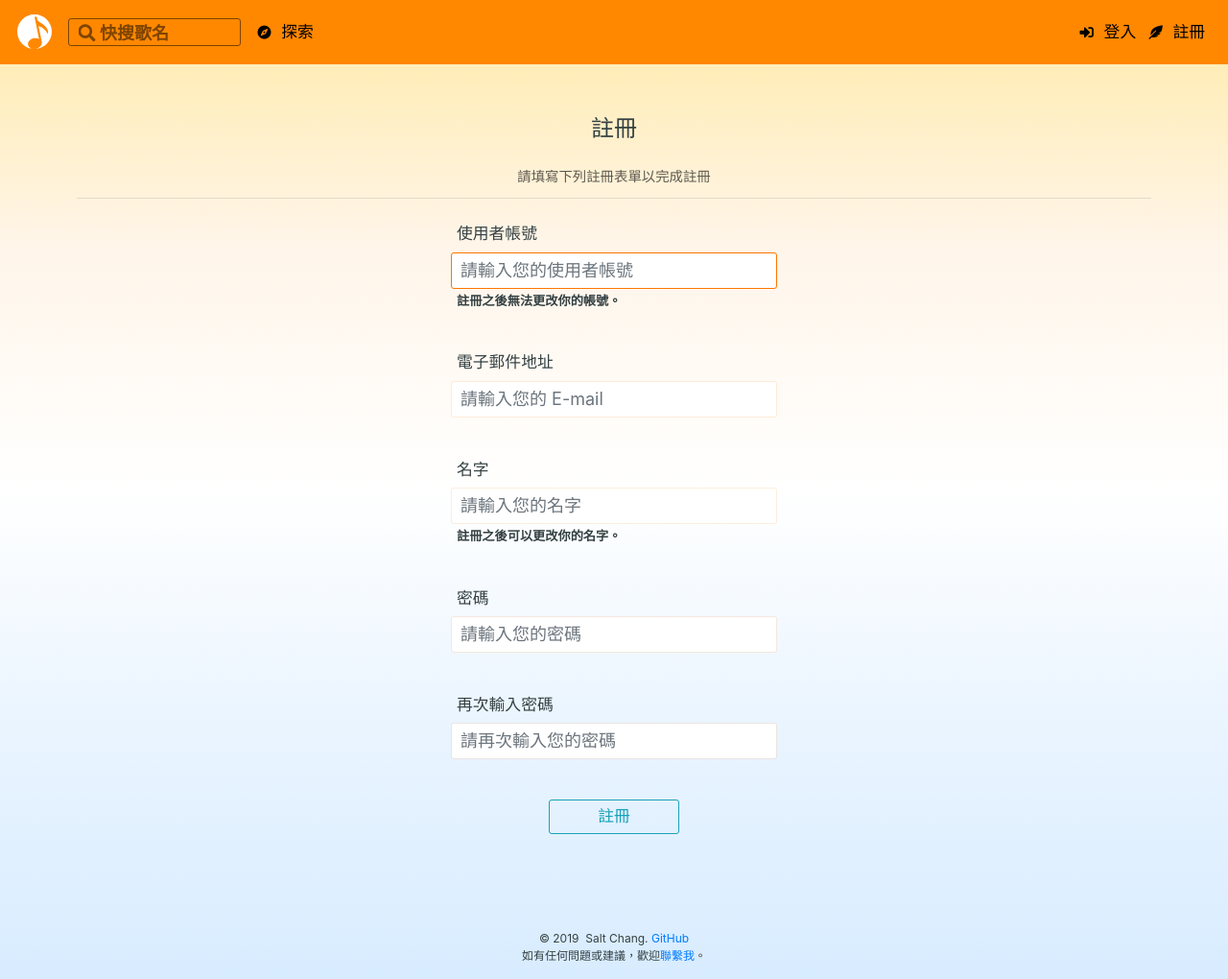
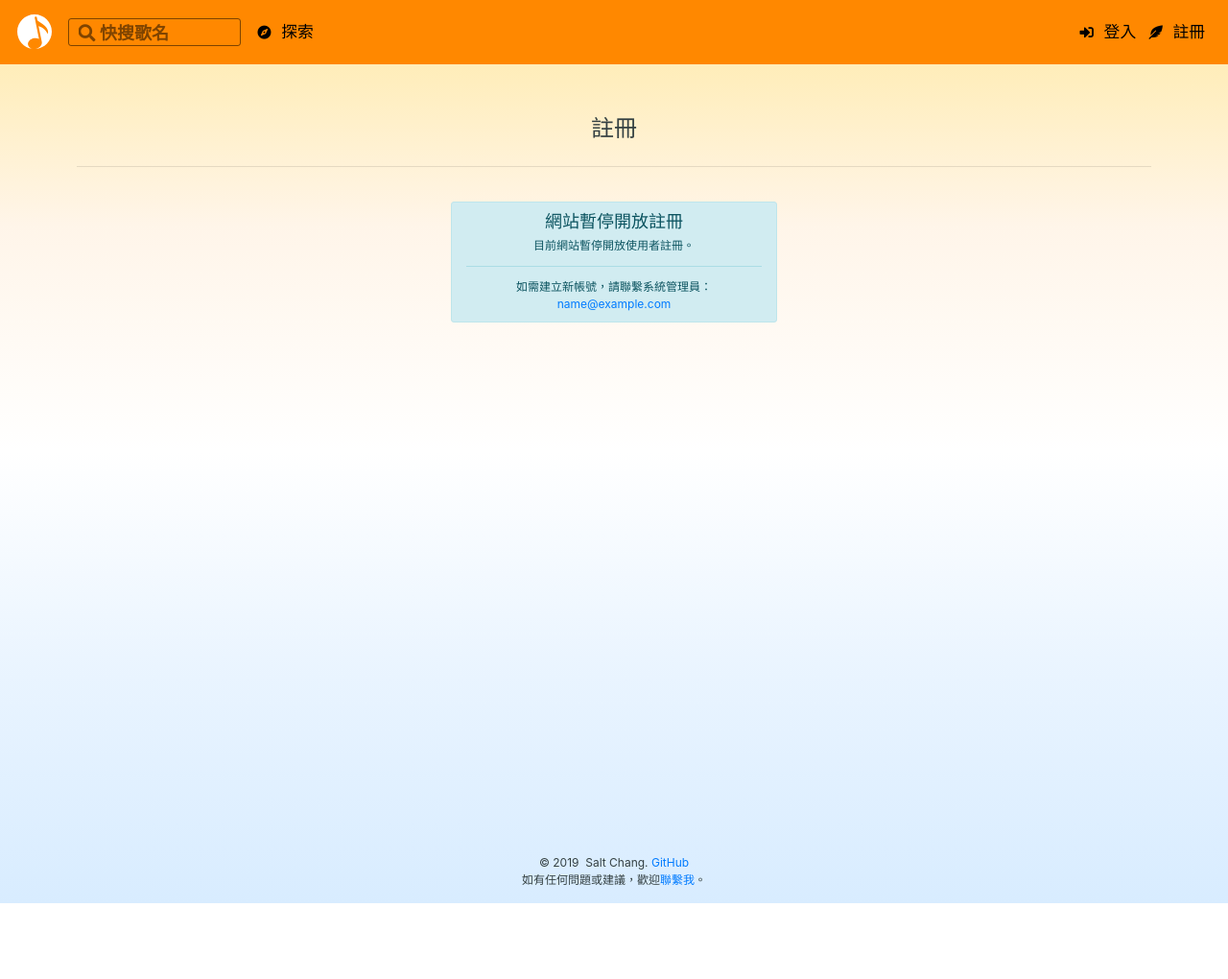
Before and after one commit to saltchang/caten-music, a Python web app: template caten_music/templates/account/register.html in a window 1280 px wide. Shown: the whole page at 96% size. After the commit the page ends 941 px from the top, so only its background shows below. Run offline with Jinja, Linux system fonts and the light colour scheme; the template is opened without the code that fills it: most values are stand-ins (such as "Sample title", 1, 10 or a date in 2020); some libraries are stand-ins or nearby versions.

Commit message:
feat: hide register function

```diff
--- a/caten_music/__init__.py
+++ b/caten_music/__init__.py
@@ -37,6 +37,7 @@ class CreateApp:
             app.config["SQLALCHEMY_DATABASE_URI"] = os.environ.get("DATABASE_URL")
             app.config["MAIL_USERNAME"] = os.environ.get("MAIL_USERNAME")
             app.config["MAIL_PASSWORD"] = os.environ.get("MAIL_PASSWORD")
+            app.config["CONTACT_EMAIL"] = os.environ.get("CONTACT_EMAIL")
 
             if config == "Development":
                 app.config.from_pyfile("./development.py")
@@ -56,6 +57,10 @@ class CreateApp:
             from . import helper
 
             helper.handleAPISchedule()
+
+            @app.context_processor
+            def inject_contact_email():
+                return dict(contact_email=app.config["CONTACT_EMAIL"])
 
             return app
 
--- a/caten_music/templates/account/register.html
+++ b/caten_music/templates/account/register.html
@@ -14,17 +14,25 @@
 {% endblock%}
 
 {% block header_info %}
-<p>請填寫下列註冊表單以完成註冊</p>
+<!-- <p>請填寫下列註冊表單以完成註冊</p> -->
 {% endblock%}
 
 
 {% block content %}
 
     <div class="container container-static">
-        <form id="form-register" class="form-register" action="{{ url_for('register_bp.register') }}" method="POST">
+        <div class="alert alert-info text-center mt-5" role="alert">
+            <h4 class="alert-heading">網站暫停開放註冊</h4>
+            <p>目前網站暫停開放使用者註冊。</p>
+            <hr>
+            <p class="mt-3 mb-0">如需建立新帳號，請聯繫系統管理員：<a href="mailto:{{ contact_email }}">{{ contact_email }}</a>
+            </p>
+        </div>
+
+        <!-- <form id="form-register" class="form-register" action="{{ url_for('register_bp.register') }}" method="POST"> -->
 
             <!-- 使用者帳號 username -->
-            <div class="form-group">
+            <!-- <div class="form-group">
                 <label for="input-register-username" class="ml-2">使用者帳號</label>
                 <input name="username" type="text" class="form-control focus-id-1" id="input-register-username"
                     aria-describedby="usernameHelp" placeholder="請輸入您的使用者帳號" autofocus="true">
@@ -32,20 +40,20 @@
                     class="form-text text-left pl-2 invalid-feedback">4-24個英文或數字，接受底線('_')，<br>請注意不能含有空白</small>
                 <small id="usernameHelp" class="form-text text-left pl-2"><b>註冊之後無法更改你的帳號。</b></small>
                 <small id="usernameHelp2" class="form-text text-left pl-2 valid-feedback">OK</small>
-            </div>
+            </div> -->
 
             <!-- E-mail email-->
-            <div class="form-group">
+            <!-- <div class="form-group">
                 <label for="input-register-email" class="ml-2">電子郵件地址</label>
                 <input name="email" type="email" class="form-control focus-id-2" id="input-register-email"
                     aria-describedby="emailHelp" placeholder="請輸入您的 E-mail">
                 <small id="emailHelp-in"
                     class="form-text text-left pl-2 invalid-feedback">請填入可正確收信的電子郵件地址，用以啟動帳號</small>
                 <small id="emailHelp" class="form-text text-left pl-2 valid-feedback">OK</small>
-            </div>
+            </div> -->
 
             <!-- 顯示名稱（名字） displayname -->
-            <div class="form-group">
+            <!-- <div class="form-group">
                 <label for="input-register-displayname" class="ml-2">名字</label>
                 <input name="displayname" type="text" class="form-control focus-id-3" id="input-register-displayname"
                     aria-describedby="displaynameHelp" placeholder="請輸入您的名字">
@@ -53,20 +61,20 @@
                     class="form-text text-left pl-2 invalid-feedback">2-16個英數字元或8個中文字，接受底線("_")<br>請注意不能含有空白</small>
                 <small id="displaynameHelp" class="form-text text-left pl-2"><b>註冊之後可以更改你的名字。</b></small>
                 <small id="displaynameHelp2" class="form-text text-left pl-2 valid-feedback">OK</small>
-            </div>
+            </div> -->
 
             <!-- 密碼 password -->
-            <div class="form-group">
+            <!-- <div class="form-group">
                 <label for="input-register-password" class="ml-2">密碼</label>
                 <input name="password" type="password" class="form-control focus-id-4" id="input-register-password"
                     placeholder="請輸入您的密碼">
                 <small id="passwordHelp-in"
                     class="form-text text-left pl-2 invalid-feedback">至少8個字元，可以使用英文字母、數字和(_!@#$%^&*+-/:)</small>
                 <small id="passwordHelp" class="form-text text-left pl-2 valid-feedback">OK</small>
-            </div>
+            </div> -->
 
             <!-- 確認密碼 confirm_password -->
-            <div class="form-group">
+            <!-- <div class="form-group">
                 <label for="input-register-confirm_password" class="ml-2">再次輸入密碼</label>
                 <input name="confirm_password" type="password" class="form-control focus-id-5"
                     id="input-register-confirm_password" placeholder="請再次輸入您的密碼">
@@ -76,9 +84,8 @@
 
             <button id="btn-register" type="button" class="btn btn-outline-info button-register">
                 註冊
-            </button>
-
-        </form>
+            </button> -->
+        <!-- </form> -->
     </div>
 
 {% endblock %}
--- a/caten_music/templates/base/base.html
+++ b/caten_music/templates/base/base.html
@@ -70,7 +70,7 @@
                 <a href="https://github.com/saltchang/caten-music">GitHub</a>
             </p>
             <p>
-                如有任何問題或建議，歡迎<a href="mailto:saltchang.tw@gmail.com">聯繫我</a>。
+                如有任何問題或建議，歡迎<a href="mailto:{{ contact_email }}">聯繫我</a>。
             </p>
             {% if env_state == "Development" %}
             <p>
--- a/pyproject.toml
+++ b/pyproject.toml
@@ -2,7 +2,7 @@
 name = "caten-music"
 version = "0.7.0"
 description = "A music web application for Caten Church."
-authors = ["Salt Chang <saltchang.tw@gmail.com>"]
+authors = ["Salt Chang <saltchang@outlook.com>"]
 readme = "README.md"
 
 [tool.poetry.dependencies]
```
